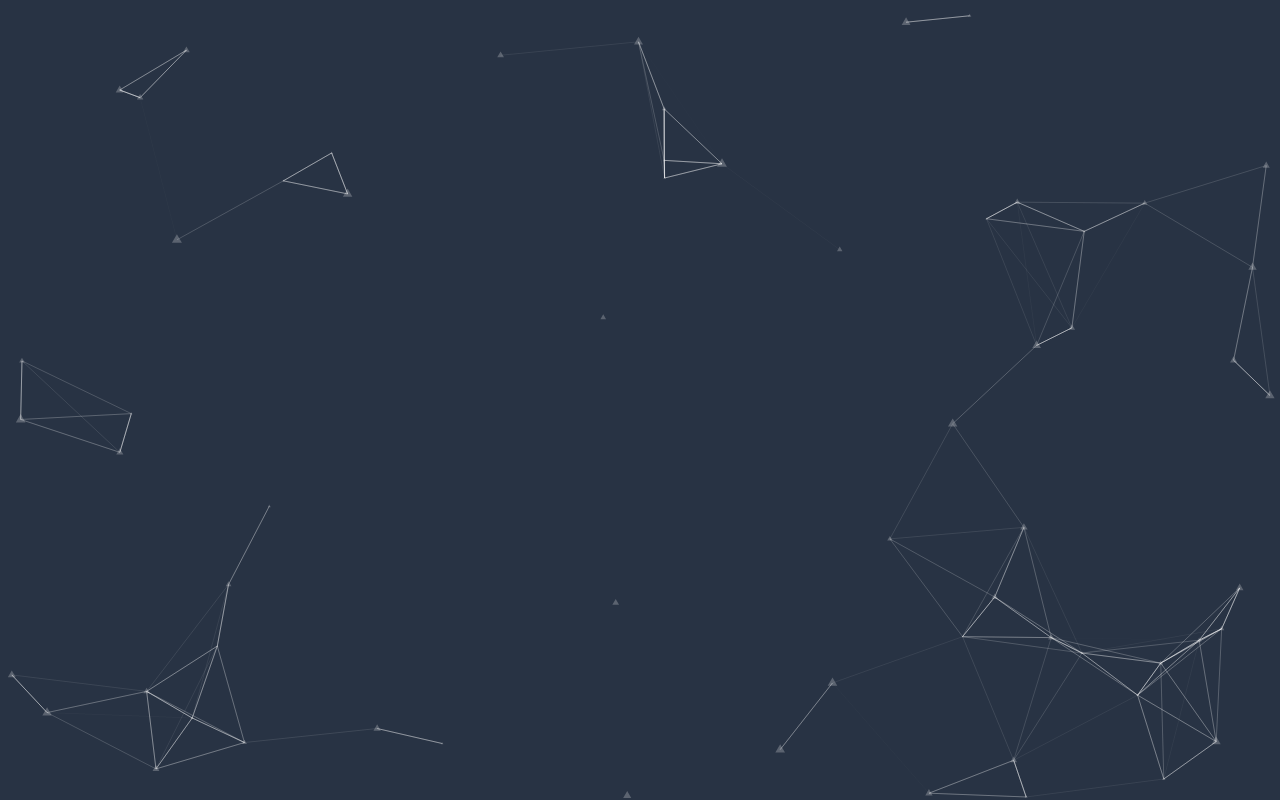
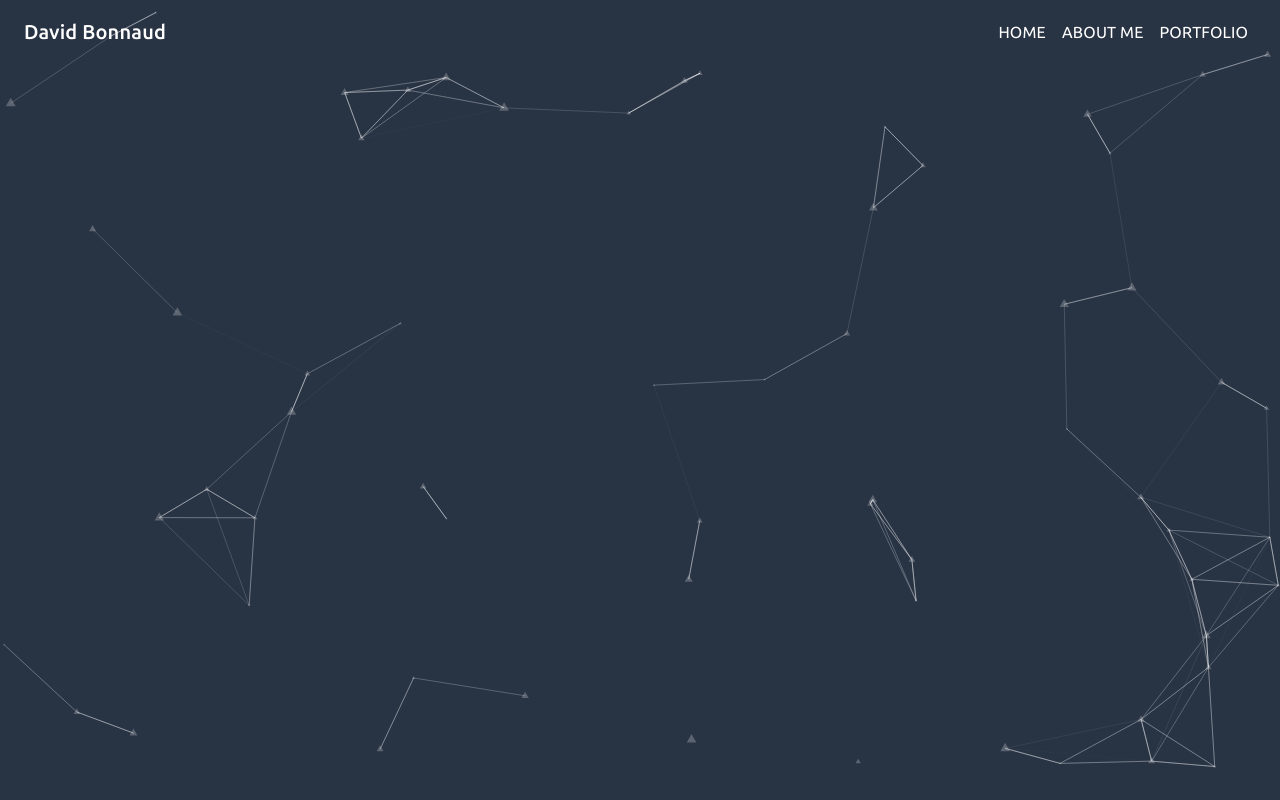
Before and after one commit to davidbonnaud/portfolio-2023, a React (Create React App) app: page / in a window 1280 px wide. Built offline with nearby package versions, Linux system fonts and the light colour scheme.

Commit message:
added materialui for navbar and general components, implementing navigation using state hooks

```diff
--- a/package.json
+++ b/package.json
@@ -3,6 +3,9 @@
   "version": "0.1.0",
   "private": true,
   "dependencies": {
+    "@emotion/react": "^11.10.5",
+    "@emotion/styled": "^11.10.5",
+    "@mui/material": "^5.10.17",
     "@testing-library/jest-dom": "^5.16.5",
     "@testing-library/react": "^13.4.0",
     "@testing-library/user-event": "^13.5.0",
--- a/src/App.tsx
+++ b/src/App.tsx
@@ -1,5 +1,5 @@
 import ParticlesComponent from './components/ParticlesComponent';
-import Navbar from './components/Navbar';
+import NavbarComponent from './components/NavbarComponent';
 //IMPLEMENT TSPARTICLES
 
 // import TodoList from './components/TodoList';
@@ -21,8 +21,8 @@ function App() {
 
   return (
     <div className='App'>
+      <NavbarComponent />
       <ParticlesComponent />
-      <Navbar />
     </div>
   );
 }
--- a/src/components/Navbar.tsx
+++ /dev/null
@@ -1,9 +0,0 @@
-import React from 'react'
-
-const Navbar = () => {
-  return (
-    <div>Navbar</div>
-  )
-}
-
-export default Navbar
--- /dev/null
+++ b/src/components/NavbarComponent.tsx
@@ -0,0 +1,60 @@
+import React, { useState } from 'react'
+import { AppBar, Toolbar, Box, Button, Typography } from '@mui/material';
+
+const NavbarComponent = () => {
+  const navItems = ['Home', 'About Me', 'Portfolio'];
+  const [home, setHome] = useState(true);
+  const [about, setAbout] = useState(true);
+  const [portfolio, setPortfolio] = useState(true);
+
+  const navHandler = (item: string) => {
+    switch (item) {
+      case 'Home':
+        setAbout(false);
+        setPortfolio(false);
+        setHome(true);
+        break;
+
+      case 'About Me':
+        setPortfolio(false);
+        setHome(false);
+        setAbout(false);
+        break;
+
+      case 'Portfolio':
+        setHome(false);
+        setAbout(false);
+        setPortfolio(true);
+        break;
+
+    }
+  }
+
+  return (
+    <>
+      <AppBar style={{ background: 'transparent', boxShadow: 'none' }}>
+        <Toolbar>
+        <Typography
+            variant="h6"
+            fontFamily={'Ubuntu'}
+            component="div"
+            sx={{ flexGrow: 1, display: { xs: 'none', sm: 'block' } }}
+          >
+            David Bonnaud
+          </Typography>
+          <Box sx={{ display: { xs: 'none', sm: 'block' } }}>
+            {navItems.map((item) => (
+              <Button key={item} sx={{ color: '#fff' }} onClick={() => navHandler(item)}>
+                <Typography fontFamily={'Ubuntu'}>
+                  {item}
+                </Typography>
+              </Button>
+            ))}
+          </Box>
+        </Toolbar>
+      </AppBar>
+    </>
+  )
+}
+
+export default NavbarComponent
```
Also changed, not shown: 1 other file (tests, documents, lock files or other folders).
